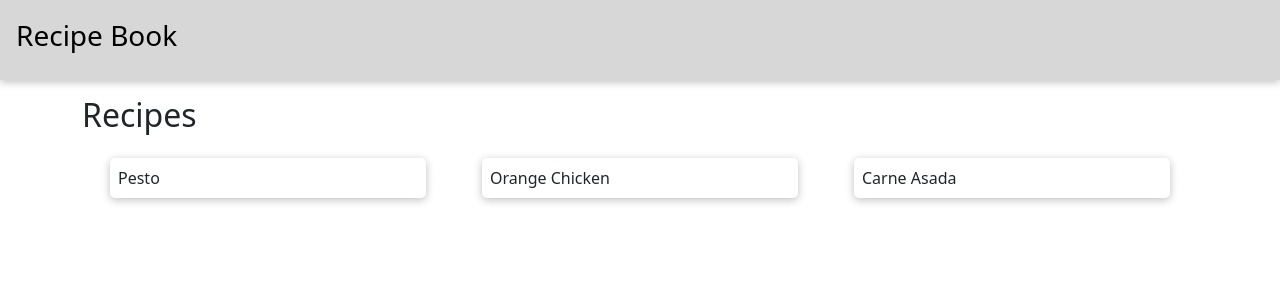
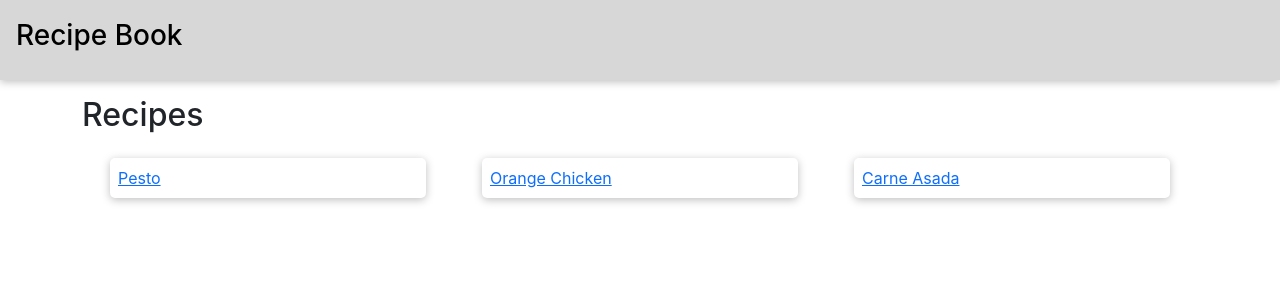
Before and after one commit to tylerpashigian/React-Recipe-Book, a React (Create React App) app: page /recipes in a window 1280 px wide. Shown: the top 300 px of the page. Built offline with nearby package versions, Linux system fonts and the light colour scheme.

Commit message:
Adding React Routing package to navigate to a separate detail page
- creating separate paths for recipes and recipe details

```diff
--- a/package.json
+++ b/package.json
@@ -3,17 +3,18 @@
   "version": "0.1.0",
   "private": true,
   "dependencies": {
-    "@testing-library/jest-dom": "^5.16.1",
+    "@testing-library/jest-dom": "^5.16.2",
     "@testing-library/react": "^12.1.2",
     "@testing-library/user-event": "^13.5.0",
     "@types/jest": "^27.4.0",
     "@types/node": "^16.11.22",
-    "@types/react": "^17.0.38",
+    "@types/react": "^17.0.39",
     "@types/react-dom": "^17.0.11",
     "bootstrap": "^5.1.3",
     "react": "^17.0.2",
     "react-dom": "^17.0.2",
     "react-redux": "^7.2.6",
+    "react-router-dom": "^6.2.1",
     "react-scripts": "5.0.0",
     "redux": "^4.1.2",
     "typescript": "^4.5.5",
--- a/src/App.tsx
+++ b/src/App.tsx
@@ -1,14 +1,27 @@
-  import { Fragment } from 'react';
+import { Fragment } from 'react';
+import { Navigate, Route, Routes } from 'react-router-dom';
 import classes from './App.module.css';
 import Header from './components/header/header';
 import Layout from './components/layout/layout';
+import RecipeDetails from './components/recipe-details/recipe-details';
+import Recipes from './pages/recipes/recipes';
 
 function App() {
   return (
     <Fragment>
       <Header />
       <main className={classes.main}>
-        <Layout />
+        <Layout>
+          <Routes>
+            <Route path="/" element={<Navigate replace to="/recipes" />} />
+            <Route path="recipes" element={<Recipes />} />
+            <Route path="/recipes/:recipeId" element={<RecipeDetails />} />
+            <Route
+              path="*"
+              element={<p style={{ padding: '1rem' }}>There's nothing here!</p>}
+            />
+          </Routes>
+        </Layout>
       </main>
     </Fragment>
   );
--- a/src/components/card/card.tsx
+++ b/src/components/card/card.tsx
@@ -1,13 +1,9 @@
 import classes from './card.module.css';
 
 const Card = (props: any) => {
-  const clickHandler = () => {
-    props.clickHander(props.recipe)
-  };
-
   return (
-    <div className={classes.card} onClick={clickHandler}>
-      <p>{props.recipe.name}</p>
+    <div className={classes.card}>
+      <p>{props.name}</p>
     </div>
   );
 };
--- a/src/components/layout/layout.tsx
+++ b/src/components/layout/layout.tsx
@@ -1,10 +1,9 @@
-import Recipes from '../recipes/recipes';
 import classes from './layout.module.css';
 
-const Layout = () => {
+const Layout = (props: any) => {
   return (
     <div className={`container ${classes.layout}`}>
-      <Recipes />
+      {props.children}
     </div>
   );
 };
--- a/src/components/recipe-details/recipe-details.tsx
+++ b/src/components/recipe-details/recipe-details.tsx
@@ -1,19 +1,18 @@
 import { Fragment } from 'react';
-import { RootStateOrAny, useSelector } from 'react-redux';
-import { Ingredient } from '../../models/Ingredient';
+import { useParams } from "react-router-dom";
 
 import classes from './recipe-details.module.css';
+import { Ingredient } from '../../models/Ingredient';
+import { recipes } from '../../pages/recipes/recipes';
 
 const RecipeDetails = () => {
-  const recipe = useSelector((state: RootStateOrAny) => {
-    return state.selectedItem;
-  });
-
+  const params = useParams();
+  const recipe = recipes[+(params.recipeId || 0) - 1];
   return (
     <Fragment>
       {!recipe && (
         <div className={classes.noRecipe}>
-          <p>Please select a recipe</p>
+          <p>Recipe Does Not Exist</p>
         </div>
       )}
       {recipe && (
--- a/src/components/recipes/recipes.tsx
+++ /dev/null
@@ -1,81 +0,0 @@
-import { useDispatch } from 'react-redux';
-import { Fragment, useEffect, useState } from 'react';
-
-import classes from './recipes.module.css';
-import { ActionType } from '../../store/app-store';
-import { Recipe } from '../../models/Recipe';
-import Card from '../card/card';
-import DynamicGrid from '../dynamin-grid/dynamic-grid';
-
-const Recipes = () => {
-  const dispatch = useDispatch();
-  const [isLoading, setIsLoading] = useState(false);
-
-  useEffect(() => {
-    setIsLoading(true);
-    // Demo to represent loading functionality until I get a database set up
-    setTimeout(() => {
-      setIsLoading(false);
-    }, 1000);
-  }, []);
-
-  const recipes: Recipe[] = [
-    {
-      id: 1,
-      name: 'Pesto',
-      ingredients: [
-        { name: 'Rotini Pasta', quntity: 1, unit: 'box' },
-        { name: 'Pesto mix', quntity: 1, unit: 'packet' },
-        { name: 'Italian sausage', quntity: 8, unit: 'oz' },
-      ],
-      description: 'My go to pasta dish',
-    },
-    {
-      id: 2,
-      name: 'Orange Chicken',
-      ingredients: [
-        { name: 'Ground chicken', quntity: 2, unit: 'lb' },
-        { name: 'Orange', quntity: 1, unit: 'item' },
-        { name: 'Brown rice', quntity: 0.5, unit: 'cup' },
-      ],
-      description: 'Single pan, healthier version of Panda Express',
-    },
-    {
-      id: 3,
-      name: 'Carne Asada',
-      ingredients: [
-        { name: 'Flank steak', quntity: 1, unit: 'lb' },
-        { name: 'Corn', quntity: 3, unit: 'items' },
-        { name: 'Jalapeño', quntity: 2, unit: 'items' },
-      ],
-    },
-  ];
-
-  const clickHandler = (recipe: Recipe) => {
-    dispatch({ type: ActionType.SelectRecipe, payload: recipe });
-  };
-
-  return (
-    <div className={classes.recipes}>
-      {isLoading && <h3>Loading...</h3>}
-      {!isLoading && (
-        <Fragment>
-          <h2>Recipes</h2>
-          <DynamicGrid cols={3}>
-            {recipes.map((recipe: Recipe, index: number) => {
-              return (
-                <Card
-                  key={recipe.id}
-                  recipe={recipe}
-                  clickHander={clickHandler}
-                />
-              );
-            })}
-          </DynamicGrid>
-        </Fragment>
-      )}
-    </div>
-  );
-};
-
-export default Recipes;
--- a/src/index.tsx
+++ b/src/index.tsx
@@ -1,16 +1,20 @@
 import React from 'react';
 import ReactDOM from 'react-dom';
+import 'bootstrap/dist/css/bootstrap.css';
+import { Provider } from 'react-redux';
+import { BrowserRouter } from 'react-router-dom';
+
 import './index.css';
 import App from './App';
 import reportWebVitals from './reportWebVitals';
-import 'bootstrap/dist/css/bootstrap.css';
-import { Provider } from 'react-redux';
 import store from './store/app-store';
 
 ReactDOM.render(
   <React.StrictMode>
     <Provider store={store}>
-      <App />
+      <BrowserRouter>
+        <App />
+      </BrowserRouter>
     </Provider>
   </React.StrictMode>,
   document.getElementById('root')
--- /dev/null
+++ b/src/pages/recipes/recipes.tsx
@@ -0,0 +1,78 @@
+import { Fragment, useEffect, useState } from 'react';
+
+import classes from './recipes.module.css';
+import { Recipe } from '../../models/Recipe';
+import Card from '../../components/card/card';
+import DynamicGrid from '../../components/dynamin-grid/dynamic-grid';
+import { Link, Outlet } from 'react-router-dom';
+
+const Recipes = () => {
+  const [isLoading, setIsLoading] = useState(false);
+
+  useEffect(() => {
+    setIsLoading(true);
+    // Demo to represent loading functionality until I get a database set up
+    setTimeout(() => {
+      setIsLoading(false);
+    }, 1000);
+  }, []);
+
+  return (
+    <Fragment>
+      <div className={classes.recipes}>
+        {isLoading && <h3>Loading...</h3>}
+        {!isLoading && (
+          <Fragment>
+            <h2>Recipes</h2>
+            <DynamicGrid cols={3}>
+              {recipes.map((recipe: Recipe, index: number) => {
+                return (
+                  <Link key={recipe.id} to={`${recipe.id}`}>
+                    <Card
+                      name={recipe.name}
+                    />
+                  </Link>
+                );
+              })}
+            </DynamicGrid>
+          </Fragment>
+        )}
+      </div>
+      <Outlet />
+    </Fragment>
+  );
+};
+
+export default Recipes;
+
+export const recipes: Recipe[] = [
+  {
+    id: 1,
+    name: 'Pesto',
+    ingredients: [
+      { name: 'Rotini Pasta', quntity: 1, unit: 'box' },
+      { name: 'Pesto mix', quntity: 1, unit: 'packet' },
+      { name: 'Italian sausage', quntity: 8, unit: 'oz' },
+    ],
+    description: 'My go to pasta dish',
+  },
+  {
+    id: 2,
+    name: 'Orange Chicken',
+    ingredients: [
+      { name: 'Ground chicken', quntity: 2, unit: 'lb' },
+      { name: 'Orange', quntity: 1, unit: 'item' },
+      { name: 'Brown rice', quntity: 0.5, unit: 'cup' },
+    ],
+    description: 'Single pan, healthier version of Panda Express',
+  },
+  {
+    id: 3,
+    name: 'Carne Asada',
+    ingredients: [
+      { name: 'Flank steak', quntity: 1, unit: 'lb' },
+      { name: 'Corn', quntity: 3, unit: 'items' },
+      { name: 'Jalapeño', quntity: 2, unit: 'items' },
+    ],
+  },
+];
```
Also changed, not shown: src/pages/recipes/recipes.module.css (renamed from src/components/recipes/recipes.module.css), 1 other file (tests, documents, lock files or other folders).
